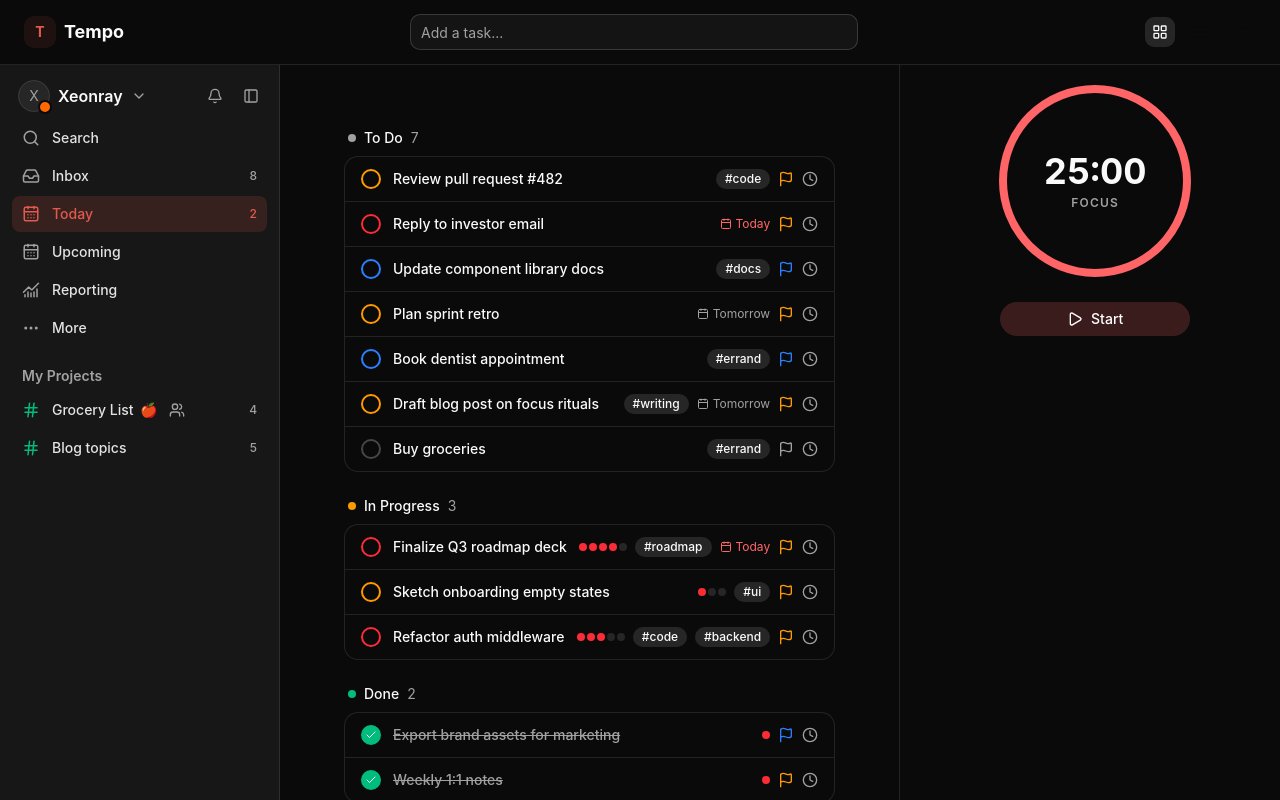
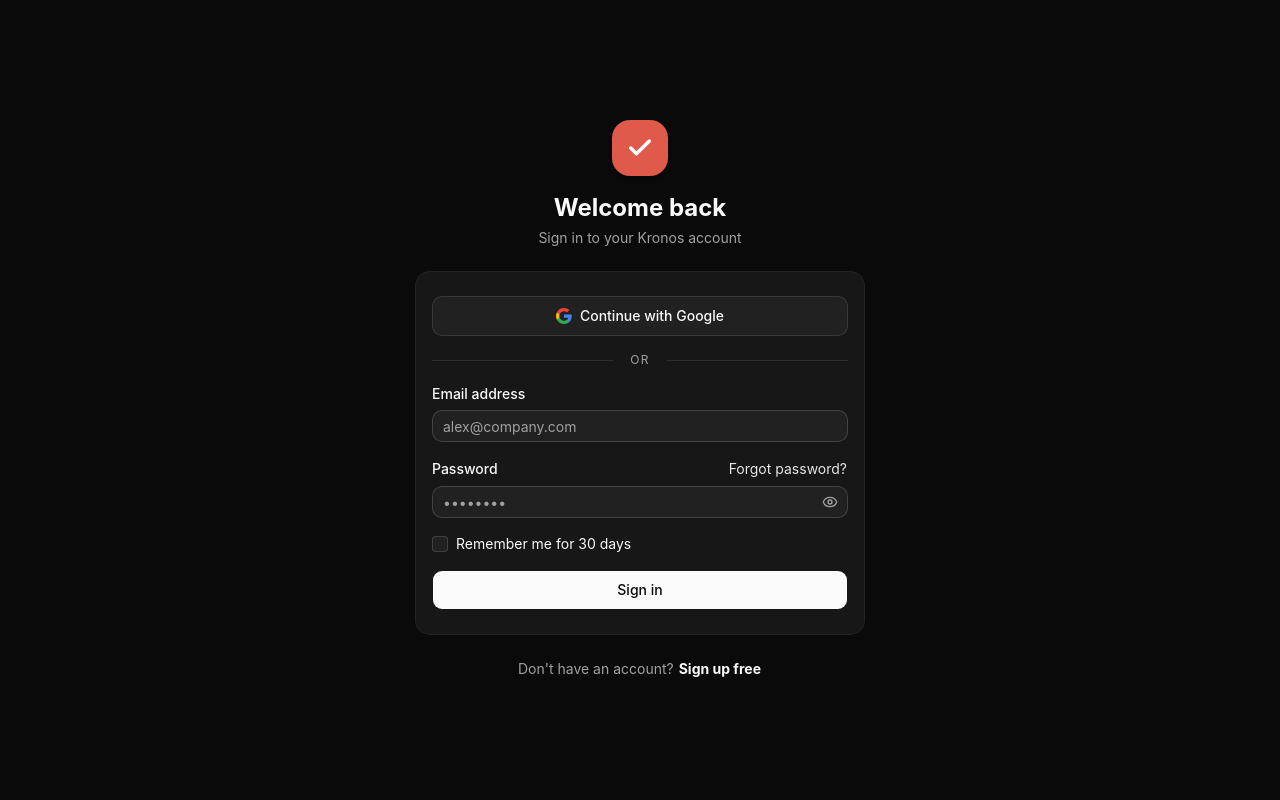
Before and after one commit to xeonray-origin/Kronos, a React app in the folder modules/client/: page / in a window 1280 px wide. Built offline with nearby package versions, Linux system fonts and the light colour scheme.

Commit message:
feat(login): add logiin page and login form

```diff
--- a/modules/client/src/App.tsx
+++ b/modules/client/src/App.tsx
@@ -1,7 +1,11 @@
 import React from 'react';
 import './global.css';
-import { AppLayout } from './pages';
+import { AppLayout, LoginPage } from './pages';
 
 export default function App() {
-  return <AppLayout />;
+  return (
+    <div className="dark">
+      <LoginPage />
+    </div>
+  );
 }
--- a/modules/client/src/components/base/index.ts
+++ b/modules/client/src/components/base/index.ts
@@ -10,3 +10,13 @@
 export { Badge, badgeVariants } from './badge';
 export { Button, buttonVariants } from './button';
 export { Input } from './input';
+export {
+  Card,
+  CardHeader,
+  CardFooter,
+  CardTitle,
+  CardAction,
+  CardDescription,
+  CardContent,
+} from './card';
+export { Checkbox } from './checkbox';
--- a/modules/client/src/components/index.ts
+++ b/modules/client/src/components/index.ts
@@ -1,4 +1,5 @@
 export { Task } from './task';
+export { LoginForm } from './login-form/login-form';
 export { Sidebar } from './sidebar';
 export { Topbar } from './topbar';
 export { Timer } from './timer';
--- /dev/null
+++ b/modules/client/src/components/login-form/login-form.tsx
@@ -0,0 +1,108 @@
+import React, { useState } from 'react';
+import { EyeIcon, EyeOffIcon } from 'lucide-react';
+import { Button, Card, CardContent, Checkbox, Input } from '@/components/base';
+
+function GoogleIcon() {
+  return (
+    <svg width="18" height="18" viewBox="0 0 18 18" xmlns="http://www.w3.org/2000/svg">
+      <path
+        d="M17.64 9.2c0-.637-.057-1.251-.164-1.84H9v3.481h4.844a4.14 4.14 0 0 1-1.796 2.716v2.259h2.908c1.702-1.567 2.684-3.875 2.684-6.615Z"
+        fill="#4285F4"
+      />
+      <path
+        d="M9 18c2.43 0 4.467-.806 5.956-2.18l-2.908-2.259c-.806.54-1.837.86-3.048.86-2.344 0-4.328-1.584-5.036-3.711H.957v2.332A8.997 8.997 0 0 0 9 18Z"
+        fill="#34A853"
+      />
+      <path
+        d="M3.964 10.71A5.41 5.41 0 0 1 3.682 9c0-.593.102-1.17.282-1.71V4.958H.957A8.996 8.996 0 0 0 0 9c0 1.452.348 2.827.957 4.042l3.007-2.332Z"
+        fill="#FBBC05"
+      />
+      <path
+        d="M9 3.58c1.321 0 2.508.454 3.44 1.345l2.582-2.58C13.463.891 11.426 0 9 0A8.997 8.997 0 0 0 .957 4.958L3.964 7.29C4.672 5.163 6.656 3.58 9 3.58Z"
+        fill="#EA4335"
+      />
+    </svg>
+  );
+}
+
+export function LoginForm() {
+  const [showPassword, setShowPassword] = useState(false);
+  const [email, setEmail] = useState('');
+  const [password, setPassword] = useState('');
+  const [rememberMe, setRememberMe] = useState(false);
+
+  return (
+    <Card className="w-full max-w-md">
+      <CardContent className="flex flex-col gap-4 pt-2 pb-2">
+        <Button variant="outline" className="w-full h-10 gap-2">
+          <GoogleIcon />
+          Continue with Google
+        </Button>
+
+        <div className="relative flex items-center">
+          <div className="flex-1 border-t border-border" />
+          <span className="mx-3 bg-card px-1 text-xs text-muted-foreground uppercase tracking-widest">
+            or
+          </span>
+          <div className="flex-1 border-t border-border" />
+        </div>
+
+        <div className="flex flex-col gap-1.5">
+          <label className="text-sm font-medium text-foreground">Email address</label>
+          <Input
+            type="email"
+            placeholder="alex@company.com"
+            value={email}
+            onChange={(e) => setEmail(e.target.value)}
+          />
+        </div>
+
+        <div className="flex flex-col gap-1.5">
+          <div className="flex items-center justify-between">
+            <label className="text-sm font-medium text-foreground">Password</label>
+            <Button variant="link" className="h-auto p-0 text-sm font-normal">
+              Forgot password?
+            </Button>
+          </div>
+          <div className="relative">
+            <Input
+              type={showPassword ? 'text' : 'password'}
+              placeholder="••••••••"
+              value={password}
+              onChange={(e) => setPassword(e.target.value)}
+              className="pr-9"
+            />
+            <Button
+              variant="ghost"
+              size="icon-sm"
+              type="button"
+              aria-label="Toggle password visibility"
+              onClick={() => setShowPassword((v) => !v)}
+              className="absolute right-1 top-1/2 -translate-y-1/2 text-muted-foreground hover:text-foreground"
+            >
+              {showPassword ? <EyeOffIcon /> : <EyeIcon />}
+            </Button>
+          </div>
+        </div>
+
+        <div className="flex items-center gap-2">
+          <Checkbox
+            id="remember"
+            checked={rememberMe}
+            onCheckedChange={(v: boolean | 'indeterminate') => setRememberMe(v === true)}
+          />
+          <label htmlFor="remember" className="text-sm cursor-pointer select-none">
+            Remember me for 30 days
+          </label>
+        </div>
+
+        <Button
+          className="w-full h-10 bg-foreground text-background hover:bg-foreground/85"
+          type="submit"
+        >
+          Sign in
+        </Button>
+      </CardContent>
+    </Card>
+  );
+}
--- a/modules/client/src/pages/app-layout.tsx
+++ b/modules/client/src/pages/app-layout.tsx
@@ -123,7 +123,7 @@
   const [currentView, setCurrentView] = useState<'board' | 'list'>('board');
 
   return (
-    <div className="dark h-dvh bg-background overflow-y-hidden">
+    <div className="h-dvh bg-background overflow-y-hidden">
       <Topbar currentView={currentView} onViewChange={setCurrentView} />
       <main className="flex h-[calc(100dvh-4rem)] w-full pt-16">
         <div className="flex-none  h-dvh">
--- a/modules/client/src/pages/index.ts
+++ b/modules/client/src/pages/index.ts
@@ -1,3 +1,4 @@
 import AppLayout from './app-layout';
+import LoginPage from './login';
 
-export { AppLayout };
+export { AppLayout, LoginPage };
--- /dev/null
+++ b/modules/client/src/pages/login.tsx
@@ -0,0 +1,29 @@
+import React from 'react';
+import { CheckIcon } from 'lucide-react';
+import { Button } from '@/components/base';
+import { LoginForm } from '@/components';
+
+export default function LoginPage() {
+  return (
+    <div className="min-h-screen bg-background flex flex-col items-center justify-center px-4">
+      <div className="mb-6 flex flex-col items-center gap-4">
+        <div className="size-14 bg-[#e05a4b] rounded-2xl flex items-center justify-center shadow-md">
+          <CheckIcon className="text-white size-7" strokeWidth={3} />
+        </div>
+        <div className="text-center">
+          <h1 className="text-2xl font-bold text-foreground">Welcome back</h1>
+          <p className="text-muted-foreground mt-1 text-sm">Sign in to your Kronos account</p>
+        </div>
+      </div>
+
+      <LoginForm />
+
+      <p className="mt-6 text-sm text-muted-foreground">
+        Don&apos;t have an account?{' '}
+        <Button variant="link" className="h-auto p-0 text-sm font-bold text-foreground">
+          Sign up free
+        </Button>
+      </p>
+    </div>
+  );
+}
```
Also changed, not shown: 2 other files (tests, documents, lock files or other folders).
